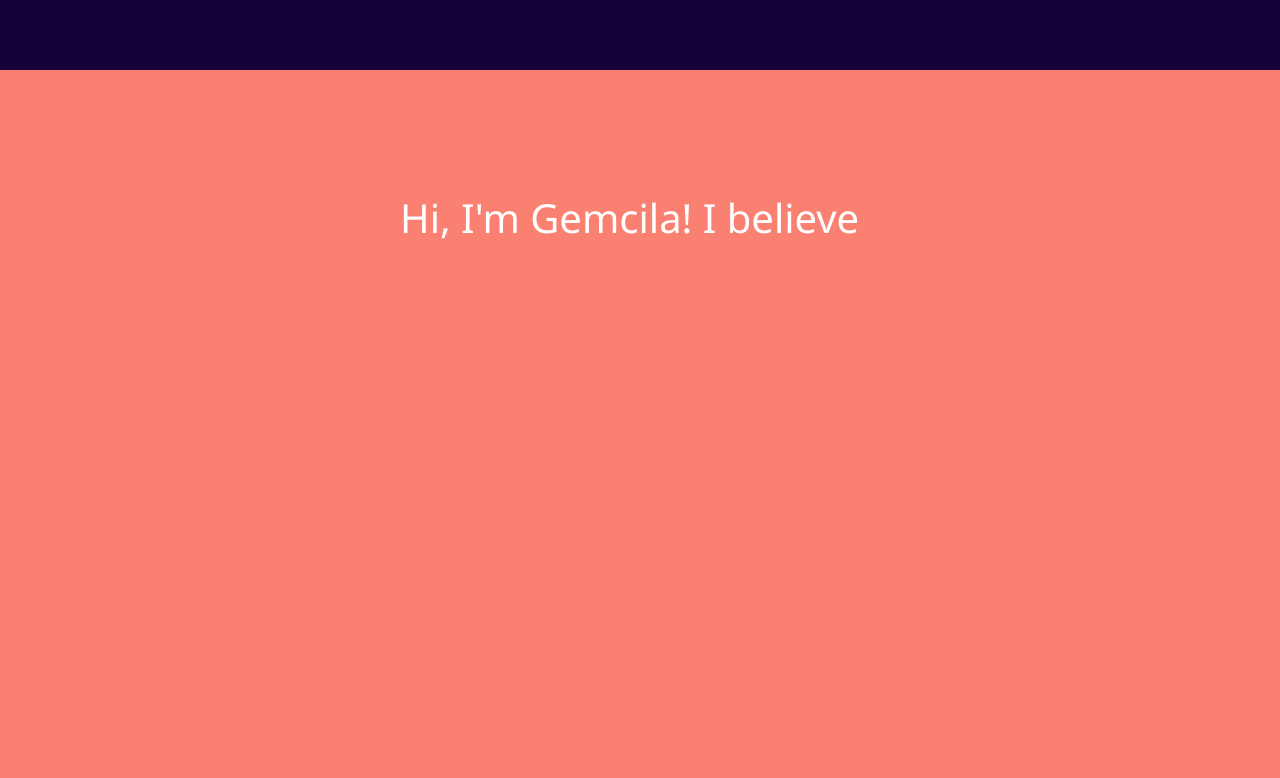
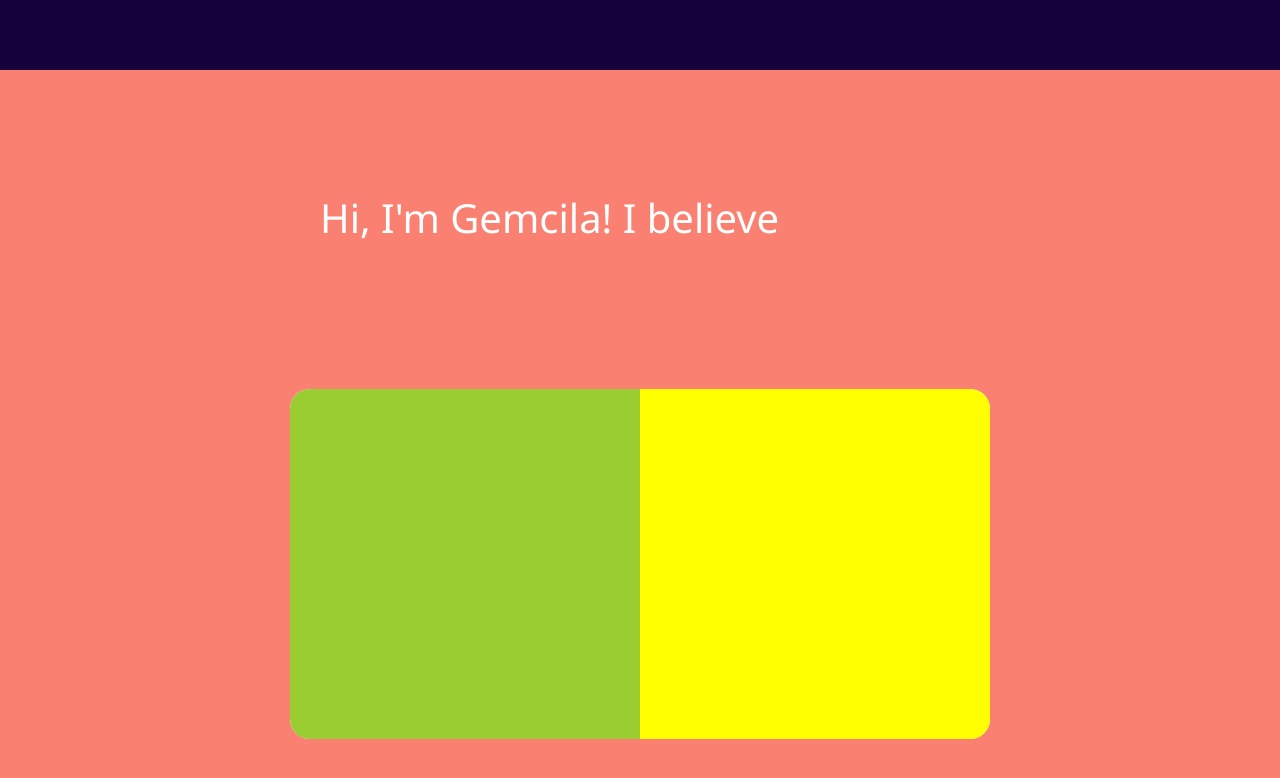
Before and after one commit to ggemcila/portfolio, a React (Create React App) app: page / in a window 1280 px wide. Shown: the top 778 px of the page. Built offline with nearby package versions, Linux system fonts and the light colour scheme.

Commit message:
#7Slider

```diff
--- a/src/components/intro/intro.scss
+++ b/src/components/intro/intro.scss
@@ -6,5 +6,42 @@
     font-family: 'Segoe UI', Tahoma, Geneva, Verdana, sans-serif;
     color: white;
     margin-top: 3em;
-    margin-left: 10em;
+    margin-left: 8em;
+
 }
+
+.slider{
+    height: 350px;
+    display: flex;
+    position: absolute;
+    left: 0;
+    margin-top: 9em;
+
+    .container{
+        width: 100vw;
+        display: flex;
+        align-items: center;
+        justify-content: center;
+
+        .item{
+            width: 700px;
+            height: 100%;
+            background-color: white;
+            border-radius: 20px;
+            display: flex;
+            align-items: center;
+            justify-content: center;
+
+            .left{
+                flex:4;
+                height: 100%;
+                background-color: yellowgreen;
+            }
+            .right{
+                flex:4;
+                height: 100%;
+                background-color: yellow;
+            }
+        }
+    }
+}
```
